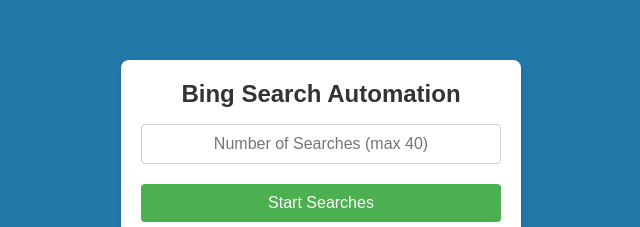
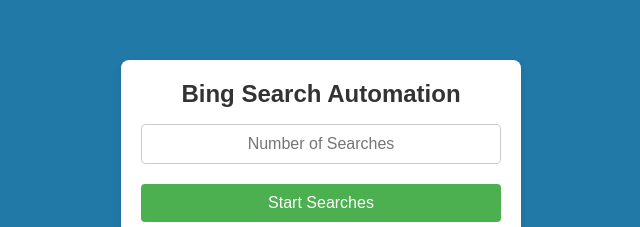
Before and after one commit to satyam-is-pro/Microsoft-Rewards-Search-automation, a plain HTML site: page index.html in a window 1280 px wide. Shown: the part 183-410 px from the top of the page, 319-959 px from the left. Drawn offline with Linux system fonts and the light colour scheme.

Commit message:
Update index.html

```diff
--- a/index.html
+++ b/index.html
@@ -9,7 +9,7 @@
 <body>
     <div class="container">
         <h2>Bing Search Automation</h2>
-        <input type="number" id="numSearches" placeholder="Number of Searches (max 40)" max="40" min="1">
+        <input type="number" id="numSearches" placeholder="Number of Searches" max="40" min="1">
         <button id="startSearches">Start Searches</button>
         <button id="stopSearches">Stop Searches</button>
         <button id="closeTabs">Close All Tabs</button>
```
